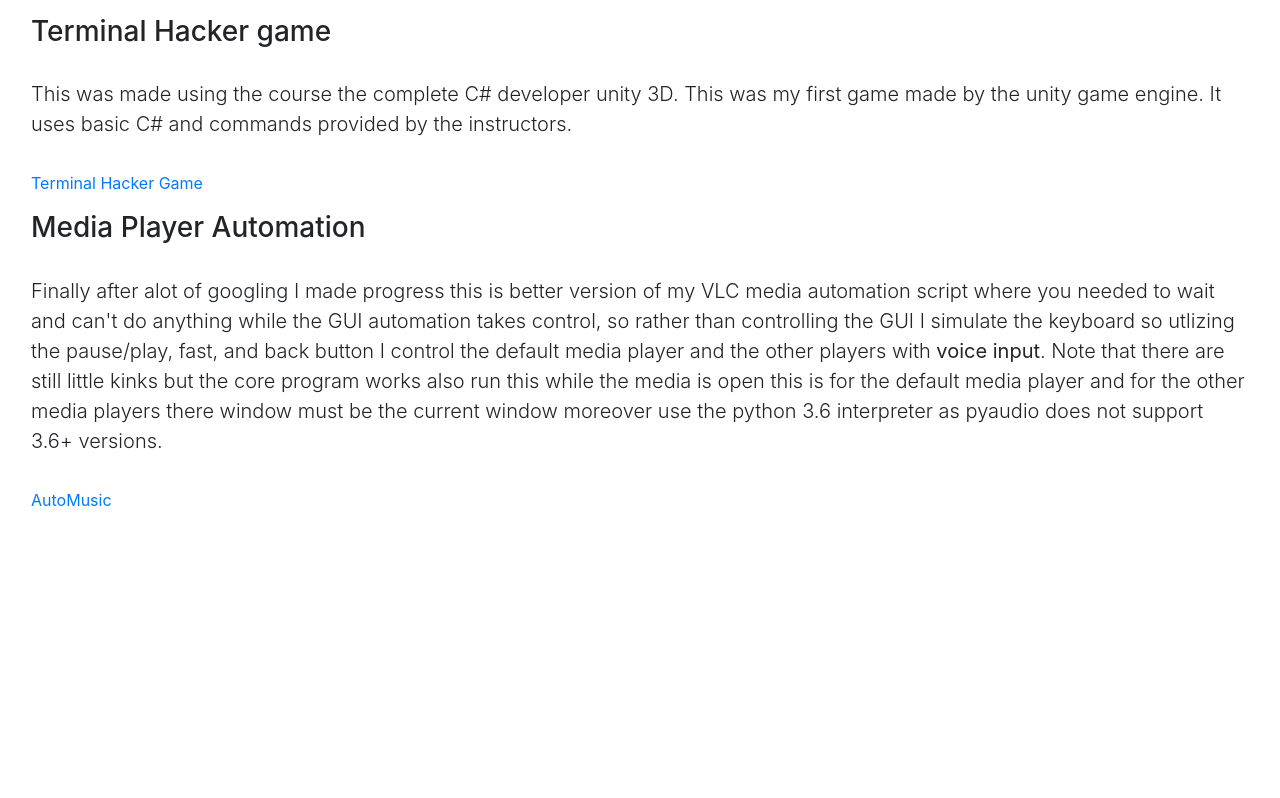
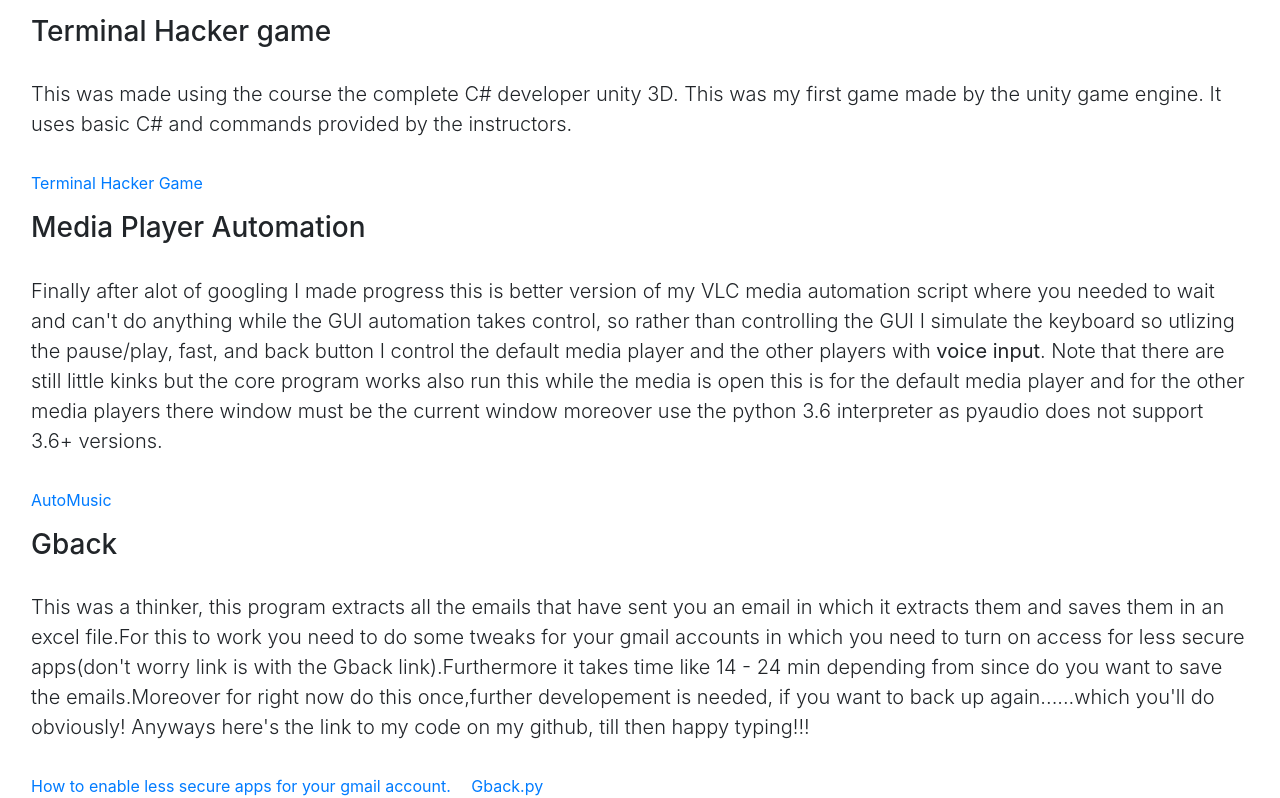
Before and after one commit to fear-the-reaper/fear-the-reaper.github.io, a plain HTML site: page index.html in a window 1280 px wide. Shown: the part 2330-3128 px from the top of the page. Before the commit the page ends 2842 px from the top, so only its background shows below. Drawn offline with nearby package versions, Linux system fonts and the light colour scheme; a web font is replaced by a local one.

Commit message:
adding new project

```diff
--- a/index.html
+++ b/index.html
@@ -185,6 +185,20 @@
 	<a href="https://github.com/fear-the-reaper/AutoMusic/blob/master/AutoMusic.py" class="ml-3">AutoMusic</a>
 
 
+	<h3 class="ml-3 mt-3">Gback</h3>
+	<p class="lead p-3">
+		This was a thinker, this program extracts all the emails that have sent you an email in which
+		it extracts them and saves them in an excel file.For this to work you need to do some tweaks
+		for your gmail accounts in which you need to turn on access for less secure apps(don't worry link
+		is with the Gback link).Furthermore it takes time like 14 - 24 min depending from since do you
+		want to save the emails.Moreover for right now do this once,further developement is needed, if you
+		want to back up again......which you'll do obviously! Anyways here's the link to my code on my github,
+		till then happy typing!!!
+
+	</p>
+	<a href="" class="ml-3">How to enable less secure apps for your gmail account.</a>
+	<a href="https://github.com/fear-the-reaper/Gback/blob/master/Gback_github.py" class="ml-3">Gback.py</a>
+
 
 </div>
 <!-- Footer -->
```
